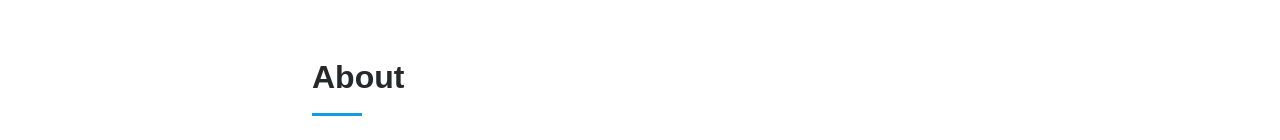
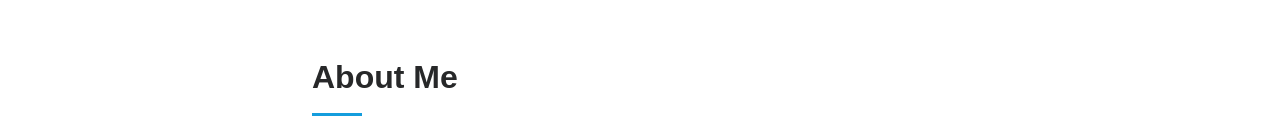
Before and after one commit to Morccc/MIDTERM-IT100, a Vue app: page / in a window 1280 px wide. Shown: the part 802-942 px from the top of the page. Built offline with nearby package versions, Linux system fonts and the light colour scheme.

Commit message:
marco broken push author dapat marco

```diff
--- a/src/App.vue
+++ b/src/App.vue
@@ -51,7 +51,7 @@
       <!-- About Section -->
       <section id="about" class="about section">
         <div class="container section-title" data-aos="fade-up">
-          <h2>About</h2>
+          <h2>About Me</h2>
           <p>My name is Marc, I'm currently studying the course Bachelor of Science In Information Technology as a third year student at Caraga State University.</p>
         </div>
 
```
